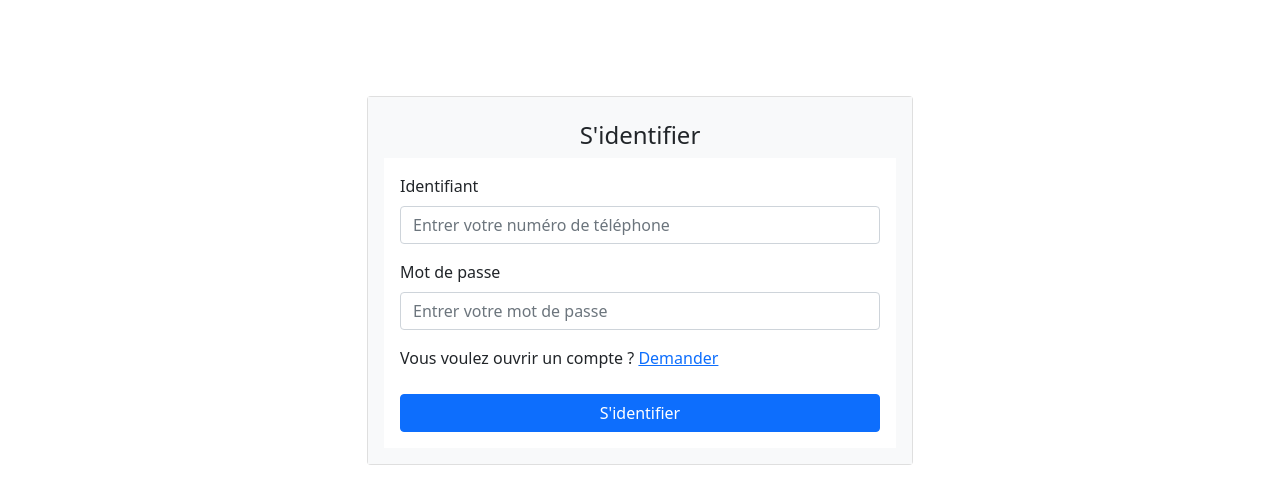
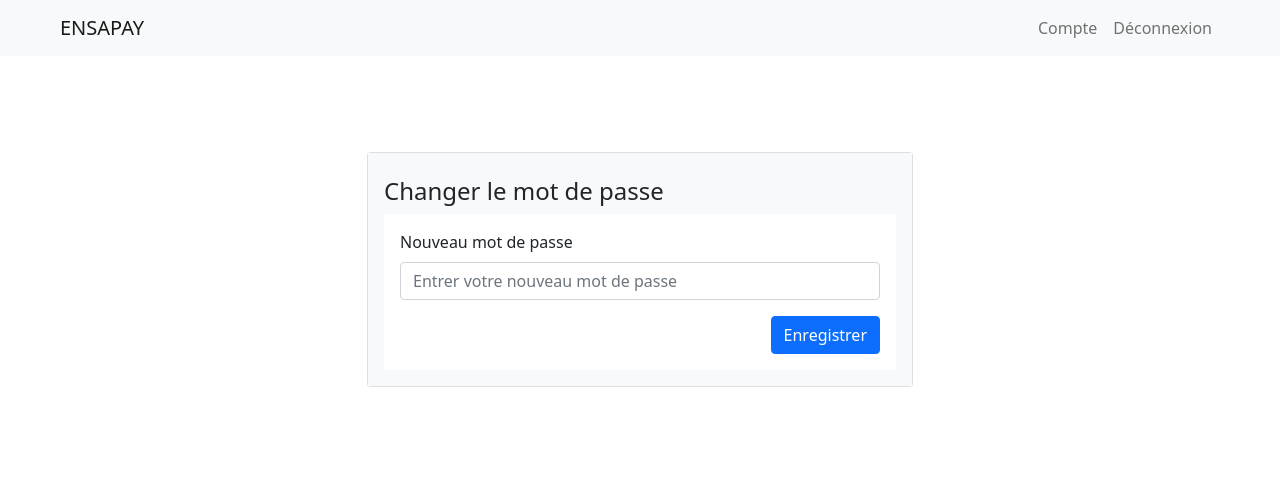
Before and after one commit to bader-t/ensappay-client-front, an Angular app: page /auth/change-password in a window 1280 px wide. Before the commit this address led to /auth/login. Shown: the top 504 px of the page. Built offline with nearby package versions, Linux system fonts and the light colour scheme.

Commit message:
added change-password

```diff
--- a/src/app/app.component.html
+++ b/src/app/app.component.html
@@ -1,4 +1,4 @@
-<app-header *ngIf="client"></app-header>
+<app-header *ngIf="authService.isLoggedIn()"></app-header>
 <div>
   <router-outlet></router-outlet>
 </div>
--- a/src/app/app.component.ts
+++ b/src/app/app.component.ts
@@ -9,10 +9,9 @@ import { AuthService } from './auth/services/auth.service';
 export class AppComponent {
   title = 'client';
 
-  client: String;
 
-    constructor(private authService: AuthService) {
-        this.client = authService.client;
+
+    constructor(public authService: AuthService) {
     }
 
 }
--- a/src/app/auth/components/change-password/change-password.component.html
+++ b/src/app/auth/components/change-password/change-password.component.html
@@ -1 +1,29 @@
-<p>change-password works!</p>
+<div class="container mt-5 pt-5">
+  <div class="card col-12 col-sm-7 col-md-6 m-auto">
+    <div class="card-body bg-light">
+      <h4 class="my-2">Changer le mot de passe</h4>
+      <form [formGroup]="resetPasswordForm" (ngSubmit)="onSubmit()" class="bg-white p-3">
+        <div class="mb-3">
+          <label for="password" class="form-label">Nouveau mot de passe</label>
+          <input formControlName="password" type="password" class="form-control"
+            placeholder="Entrer votre nouveau mot de passe"
+            [ngClass]="{ 'is-invalid': submitted && f['password'].errors }">
+          <div *ngIf="submitted && f['password'].errors" class="invalid-feedback">
+            <div *ngIf="f['password'].errors['required']">Entrer un nouveau mot de passe</div>
+          </div>
+        </div>
+
+        <div class="form-group d-flex justify-content-end mt-3">
+
+          <button [disabled]="loading" class="btn btn-primary ">
+            <span *ngIf="loading" class="spinner-border spinner-border-sm mr-1"></span>
+            Enregistrer
+          </button>
+        </div>
+
+
+      </form>
+    </div>
+
+  </div>
+</div>
--- a/src/app/auth/components/change-password/change-password.component.ts
+++ b/src/app/auth/components/change-password/change-password.component.ts
@@ -1,4 +1,5 @@
 import { Component, OnInit } from '@angular/core';
+import { AbstractControl, FormControl, FormGroup, ValidationErrors, ValidatorFn, Validators } from '@angular/forms';
 
 @Component({
   selector: 'app-change-password',
@@ -6,10 +7,25 @@ import { Component, OnInit } from '@angular/core';
   styleUrls: ['./change-password.component.css']
 })
 export class ChangePasswordComponent implements OnInit {
+  loading = false;
+  submitted = false;
 
+
+  resetPasswordForm = new FormGroup({
+    password: new FormControl('', Validators.required)
+  });
   constructor() { }
 
   ngOnInit(): void {
   }
+  onSubmit(){
+    this.submitted = true;
+    if (this.resetPasswordForm.invalid) {
+      return;
+    }
+
+  }
+
+  get f(){return this.resetPasswordForm.controls;}
 
 }
--- a/src/app/auth/services/auth.guard.ts
+++ b/src/app/auth/services/auth.guard.ts
@@ -16,7 +16,10 @@ export class AuthGuard implements CanActivate {
     route: ActivatedRouteSnapshot,
     state: RouterStateSnapshot): Observable<boolean | UrlTree> | Promise<boolean | UrlTree> | boolean | UrlTree {
 
-    if (this.authService.isClientLoggedIn()) {
+    if (this.authService.isLoggedIn()) {
+      if (this.authService.isPasswordNotReseted()) {
+        this.router.navigate(['/auth/change-password']);
+      }
       return true;
     }
     this.router.navigate(['/auth/login']);
--- a/src/app/auth/services/auth.service.ts
+++ b/src/app/auth/services/auth.service.ts
@@ -1,5 +1,6 @@
 import { HttpClient } from '@angular/common/http';
 import { Injectable } from '@angular/core';
+import { Router } from '@angular/router';
 import { BehaviorSubject, map, Observable } from 'rxjs';
 import { Client } from 'src/app/shared/models/client.model';
 
@@ -10,19 +11,18 @@ export class AuthService {
 
   private clientSubject: BehaviorSubject<Client>;
   // public client: Client;
-  public client: string;
   private clientUrl: string;
 
-
-  constructor(private http: HttpClient) {
+  client = "b";
+  constructor(private http: HttpClient,private router: Router) {
     this.clientUrl = 'http://localhost:8080/api/auth/';
     this.clientSubject = new BehaviorSubject<Client>(JSON.parse(localStorage.getItem('client') || '{}'));
     // this.client = this.clientSubject.value;
-    this.client = "";
+
   }
 
   login(phone: string, password: string) {
-    return this.http.post<Client>(this.clientUrl, { phone, password })
+    return this.http.post<Client>(this.clientUrl + "login", { phone, password })
         .pipe(map(client => {
             localStorage.setItem('client', JSON.stringify(client));
             this.clientSubject.next(client);
@@ -30,8 +30,18 @@ export class AuthService {
         }));
   }
 
-  isClientLoggedIn() {
+  isLoggedIn() {
     console.log(this.client);
     return !(this.client === "");
   }
+  isPasswordNotReseted() {
+    console.log(this.client);
+    return true;
+  }
+
+  logout(){
+    this.client = "";
+    localStorage.removeItem('client');
+    this.router.navigate(['']);
+  }
 }
--- a/src/app/shared/components/header/header.component.html
+++ b/src/app/shared/components/header/header.component.html
@@ -9,11 +9,11 @@
       <div class="mx-auto"></div>
       <ul class="navbar-nav">
         <li class="nav-item">
-          <a class="nav-link" [routerLink]="['client']" routerLinkActive="active">Clients</a>
+          <a class="nav-link" [routerLink]="['/account']" routerLinkActive="active">Compte</a>
         </li>
 
         <li class="nav-item">
-          <a class="nav-link" [routerLink]="['login']" routerLinkActive="active">Déconnexion</a>
+          <a class="nav-link" (click)="logout()" routerLinkActive="active">Déconnexion</a>
         </li>
       </ul>
 
--- a/src/app/shared/components/header/header.component.ts
+++ b/src/app/shared/components/header/header.component.ts
@@ -1,4 +1,5 @@
 import { Component, OnInit } from '@angular/core';
+import { AuthService } from 'src/app/auth/services/auth.service';
 
 @Component({
   selector: 'app-header',
@@ -7,9 +8,13 @@ import { Component, OnInit } from '@angular/core';
 })
 export class HeaderComponent implements OnInit {
 
-  constructor() { }
+  constructor(private authService: AuthService) { }
 
   ngOnInit(): void {
   }
 
+  logout(){
+    this.authService.logout();
+  }
+
 }
--- a/src/styles.css
+++ b/src/styles.css
@@ -1 +1,3 @@
-/* You can add global styles to this file, and also import other style files */
+a {
+  cursor: pointer;
+}
```
